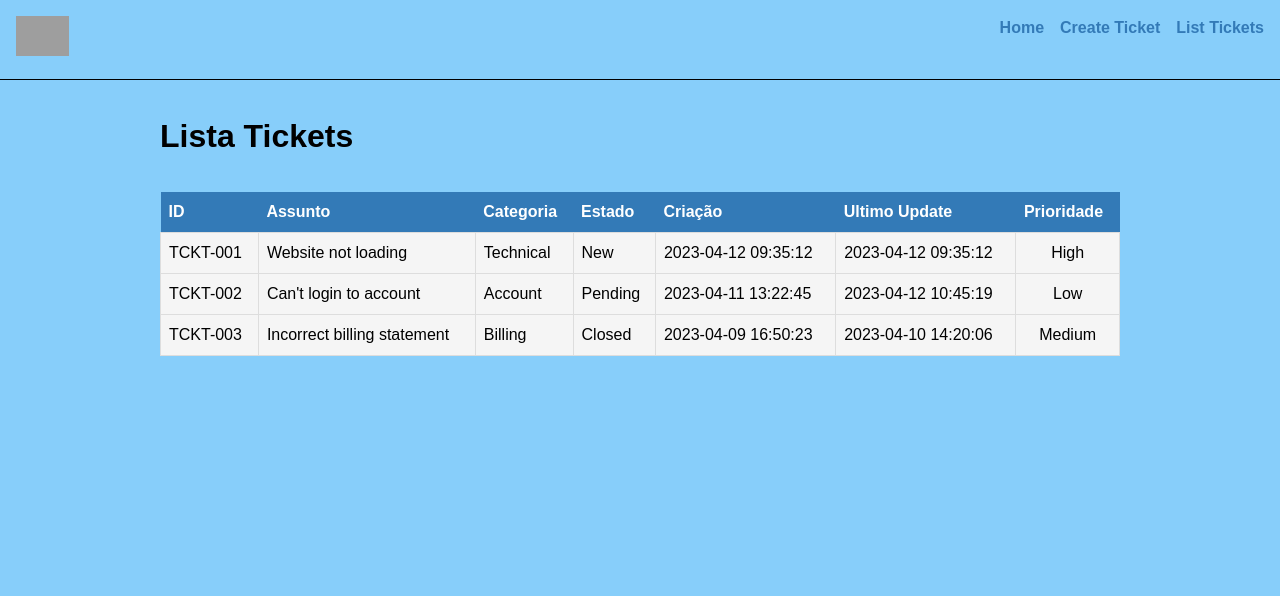
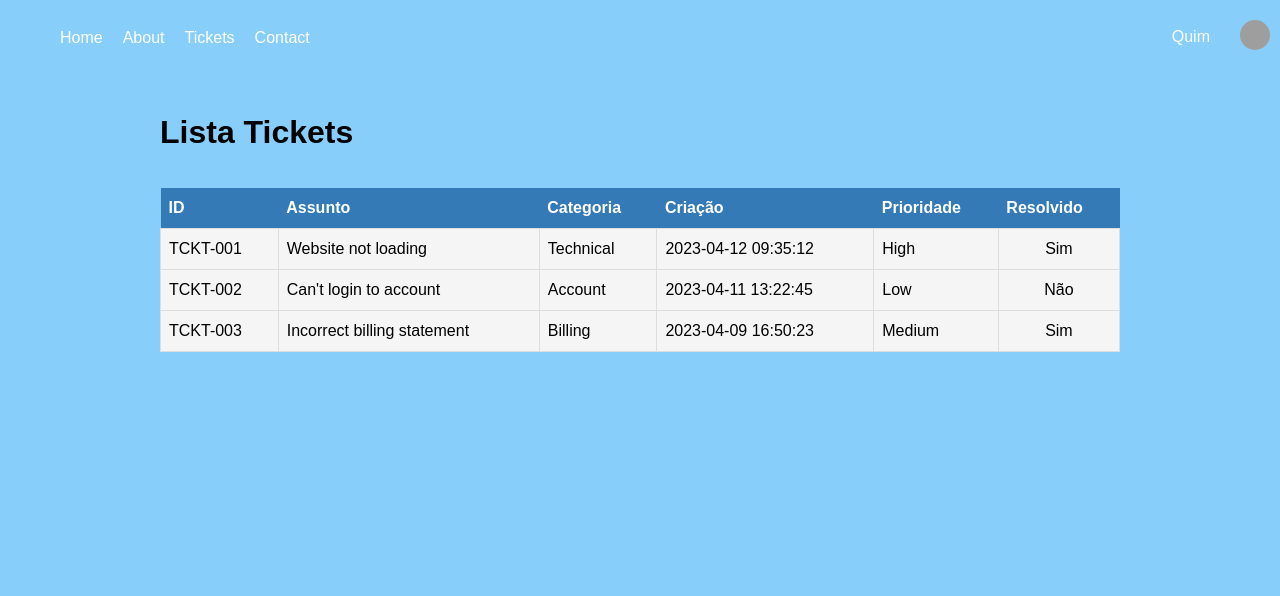
Before and after one commit to FEUP-LTW-2023/project-ltw02g02, a PHP site: page /ListTickets.html in a window 1280 px wide. Shown: the top 596 px of the page. Run offline with PHP 8.4, Linux system fonts and the light colour scheme; grey boxes are pictures that could not be loaded.

Commit message:
More Changes

```diff
--- a/ticket/ListTicket.css
+++ b/ticket/ListTicket.css
@@ -20,16 +20,10 @@ body {
 
   /* Estilos do cabeçalho */
 
-  .header {
-    background-color: #87CEFA;
-    border-bottom: 1px solid black;
-    display: flex;
-    justify-content: space-between;
-    padding: 1rem;
-    top: 0;
-	left: 0;
-	right: 0;
-    z-index: 999;
+  header {
+    color: #fff;
+    padding: 10px;
+    top:20px;
   }
 
 
@@ -129,3 +123,40 @@ body {
 .footer__link {
 	margin-left: 10px;
 }
+
+
+.foto-perfil {
+	border-radius: 50%;
+	width: 30px; /* ou qualquer tamanho desejado */
+	height: 30px; /* ou qualquer tamanho desejado */
+	position: absolute;
+	top: 20px; /* ou qualquer valor desejado */
+	right: 10px; /* ou qualquer valor desejado */
+  }
+
+  .nome-usuario {
+	position: absolute;
+	top: 25px; /* ou qualquer valor desejado */
+	right: 70px; /* ou qualquer valor desejado */
+	color: #fff; /* ou qualquer cor desejada */
+
+  }
+
+  nav {
+    display: flex;
+    justify-content: space-between;
+  }
+
+  nav ul {
+    list-style: none;
+    display: flex;
+  }
+
+  nav li {
+    margin: 0 10px;
+  }
+
+  nav a {
+    color: #fff;
+    text-decoration: none;
+  }
--- a/ticket/ListTickets.html
+++ b/ticket/ListTickets.html
@@ -6,15 +6,19 @@
     <link rel="stylesheet" href="ListTicket.css">
   </head>
   <body>
-    <header class="header">
-      <div class="header__logo">
-        <img src="logo.png" alt="Logo">
-      </div>
-      <ul class="header__list">
-        <li class="header__item"><a href="#">Home</a></li>
-        <li class="header__item"><a href="#">Create Ticket</a></li>
-        <li class="header__item"><a href="#">List Tickets</a></li>
-      </ul>
+    <header>
+      <nav>
+        <ul>
+          <li><a href="#">Home</a></li>
+          <li><a href="#">About</a></li>
+          <li><a href="../ticket/ListTickets.html">Tickets</a></li>
+          <li><a href="#">Contact</a></li>
+
+        </ul>
+      </nav>
+      <span class="nome-usuario">Quim</span>
+      <img src="nome-da-imagem.jpg" alt="Foto de perfil" class="foto-perfil">
+
     </header>
     <div class="container">
       <h1 class="main__heading">Lista Tickets</h1>
@@ -24,10 +28,11 @@
             <th>ID</th>
             <th>Assunto</th>
             <th>Categoria</th>
-            <th>Estado</th>
+
             <th>Criação</th>
-            <th>Ultimo Update</th>
             <th>Prioridade</th>
+            <th>Resolvido</th>
+
           </tr>
         </thead>
         <tbody>
@@ -35,28 +40,28 @@
             <td>TCKT-001</td>
             <td>Website not loading</td>
             <td>Technical</td>
-            <td>New</td>
-            <td>2023-04-12 09:35:12</td>
+
             <td>2023-04-12 09:35:12</td>
             <td>High</td>
+            <td>Sim</td>
           </tr>
           <tr>
             <td>TCKT-002</td>
             <td>Can't login to account</td>
             <td>Account</td>
-            <td>Pending</td>
+
             <td>2023-04-11 13:22:45</td>
-            <td>2023-04-12 10:45:19</td>
             <td>Low</td>
+            <td>Não</td>
           </tr>
           <tr>
             <td>TCKT-003</td>
             <td>Incorrect billing statement</td>
             <td>Billing</td>
-            <td>Closed</td>
+
             <td>2023-04-09 16:50:23</td>
-            <td>2023-04-10 14:20:06</td>
             <td>Medium</td>
+            <td>Sim</td>
           </tr>
         </tbody>
       </table>
```
Also changed, not shown: Main/Main.css (+19 -3 lines), Main/Main.html (+5 -2 lines), ticket/CreateTicket.css (+40 -10 lines), ticket/CreateTicket.html (+11 -11 lines), Main/nome-da-imagem.jpg (added).
